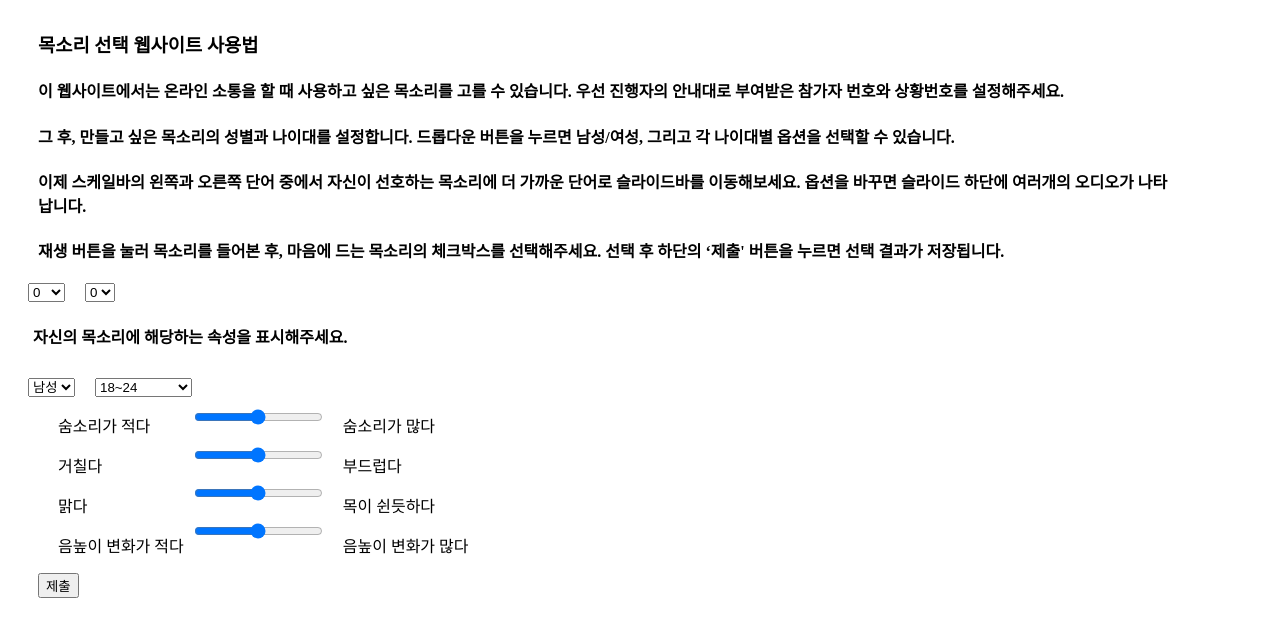
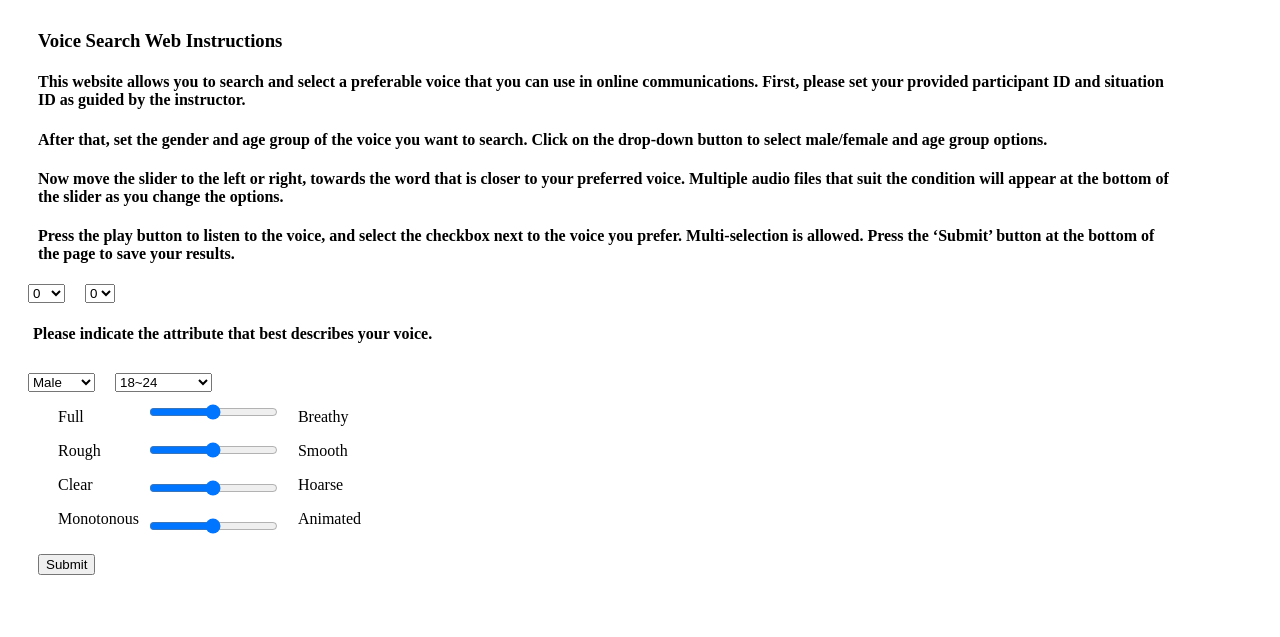
Before and after one commit to hyeonJeongByeon/VoiceCreator, a Django app: page / in a window 1280 px wide. Shown: the top 637 px of the page. Run offline with Django 3.2, Linux system fonts and the light colour scheme.

Commit message:
English translated version Voice Selection Web

```diff
--- a/VoiceCreator/main/templates/voice_search.html
+++ b/VoiceCreator/main/templates/voice_search.html
@@ -10,7 +10,7 @@
         <meta http-equiv="X-UA-Compatible" content="IE=edge">
         <meta name="viewport" content="width=device-width, initial-scale=1.0">
         <script src="https://code.jquery.com/jquery-3.4.1.min.js"></script>
-        <title>목소리 선택 웹사이트</title>
+        <title>Voice Search Web</title>
         <style>
             .wrapper{
                 display: flex;
@@ -33,11 +33,11 @@
 
     <body>
         <div style="margin: 30px 0 10px 30px; width: 90%;">
-                <h3>목소리 선택 웹사이트 사용법</h3>
-                <h4>이 웹사이트에서는 온라인 소통을 할 때 사용하고 싶은 목소리를 고를 수 있습니다. 우선 진행자의 안내대로 부여받은 참가자 번호와 상황번호를 설정해주세요. </h4>
-                <h4>그 후, 만들고 싶은 목소리의 성별과 나이대를 설정합니다. 드롭다운 버튼을 누르면 남성/여성, 그리고 각 나이대별 옵션을 선택할 수 있습니다. </h4>
-                <h4>이제 스케일바의 왼쪽과 오른쪽 단어 중에서 자신이 선호하는 목소리에 더 가까운 단어로 슬라이드바를 이동해보세요. 옵션을 바꾸면 슬라이드 하단에 여러개의 오디오가 나타납니다.</h4>
-                <h4>재생 버튼을 눌러 목소리를 들어본 후, 마음에 드는 목소리의 체크박스를 선택해주세요. 선택 후 하단의 ‘제출' 버튼을 누르면 선택 결과가 저장됩니다.</h4>
+                <h3>Voice Search Web Instructions</h3>
+                <h4>This website allows you to search and select a preferable voice that you can use in online communications. First, please set your provided participant ID and situation ID as guided by the instructor.</h4>
+                <h4>After that, set the gender and age group of the voice you want to search. Click on the drop-down button to select male/female and age group options.</h4>
+                <h4>Now move the slider to the left or right, towards the word that is closer to your preferred voice. Multiple audio files that suit the condition will appear at the bottom of the slider as you change the options.</h4>
+                <h4>Press the play button to listen to the voice, and select the checkbox next to the voice you prefer. Multi-selection is allowed. Press the ‘Submit’ button at the bottom of the page to save your results.</h4>
 
         </div>
         <form action="/save_user_input/" method="POST">
@@ -80,12 +80,12 @@
             </select>
         </div>
         <div id="situation_text" style="width:60%;">
-        <h4 style="margin-left: 25px;">자신의 목소리에 해당하는 속성을 표시해주세요.</h4>
+        <h4 style="margin-left: 25px;">Please indicate the attribute that best describes your voice.</h4>
         </div>
         <div style="display: flex; margin-top: 30px;">
             <select onchange="play();" id="gender" name="gender" style="margin-left: 20px;">
-                <option value="0" selected>남성</option>
-                <option value="1">여성</option>
+                <option value="0" selected>Male</option>
+                <option value="1">Female</option>
             </select>
             <select onchange="play();" id="age" name="age" style="margin-left: 20px;">
                 <option value="1" selected>18~24</option>
@@ -101,10 +101,10 @@
             <div class="left" style="margin-bottom: 0px;">
                 <div style="display: flex;">
                     <div>
-                        <p>숨소리가 적다</p>
-                        <p>거칠다</p>
-                        <p>맑다</p>
-                        <p>음높이 변화가 적다</p>
+                        <p>Full</p>
+                        <p>Rough</p>
+                        <p>Clear</p>
+                        <p>Monotonous</p>
                     </div>
                     <div style="margin-top: 10px; margin-left: 8px;">
                         <div><input onchange="play();" name="breathiness" type="range" min="2" max="4" value="3" class="slider" id="breathiness"></div>
@@ -113,17 +113,17 @@
                         <div><input onchange="play();" name="variation" type="range" min="2" max="4" value="3" class="slider" id="variation"></div>
                     </div>
                     <div>
-                        <p>숨소리가 많다</p>
-                        <p>부드럽다</p>
-                        <p>목이 쉰듯하다</p>
-                        <p>음높이 변화가 많다</p>
+                        <p>Breathy</p>
+                        <p>Smooth</p>
+                        <p>Hoarse</p>
+                        <p>Animated</p>
                     </div>
                 </div>
             </div>
         </div>
         <!-- <button type="button" onclick="play();" style="margin-left: 30px;">Search</button> -->
         <div id="url_list"></div>
-        <button type="submit" style="margin-left: 30px;">제출</button>
+        <button type="submit" style="margin-left: 30px;">Submit</button>
         </form>
         <script type="text/javascript">
             function play(){
@@ -180,18 +180,18 @@
             }
             function empty_audio(){
                 $("#url_list").append(
-                    '<h4 style="margin-left: 25px;">조건에 맞는 목소리가 없습니다. 다른 조건을 선택하세요.</h4>'
+                    '<h4 style="margin-left: 25px;">No voices found. Please select a different condition.</h4>'
                 );
             }
             function show_situation(){
                 $("#situation_text").empty();
                 var situationInput = Number($("#situation").val());
-                var situationText = ['당신은 명절을 맞아 멀리 떨어져 지내는 가족/친구와 오랜만에 안부인사와 근황을 전하려고 합니다. 앞서 설명한 플랫폼을 통해 맞춤형 목소리를 제작하여 원하는 목소리로 통화를 할 수 있다면 당신은 어떤 목소리로 소통하고 싶으십니까?',
-                                    "당신은 한 학기동안 실시간 온라인 수업에 학생으로 참여하려고 합니다. 수업은 매번 질의응답, 발표 및 토론이 활발히 진행되고, 교수자(예: 교수, 교사, 강사) 외 수업을 함께 듣는 다른 학생들과는 이미 서로 얼굴을 알고 있다고 가정합시다. 앞서 설명한 플랫폼을 통해 맞춤형 목소리를 제작하여 원하는 목소리로 수업에 참여를 할 수 있다면 당신은 어떤 목소리로 소통하고 싶으십니까?",
-                                    '당신은 다른 유저와 협력하며 즐기는 게임(예: 오버워치, 배틀그라운드)에서 같은 팀 내 다른 멤버들과 소통하려고 합니다. 이 때, 키보드로 입력하고 화면의 글을 읽어야하는 채팅 대신 보이스톡 기능을 활용하여 참여하기로 합니다. 앞서 설명한 플랫폼을 통해 맞춤형 목소리를 제작하여 원하는 목소리로 게임에 참여를 할 수 있다면 당신은 어떤 목소리로 소통하고 싶으십니까?',
-                                    '당신이 배송받은 물품이 파손된 상태로 도착하여 해당 물품 생산 업체 콜센터 상담원에게 문의하려고 합니다. 앞서 설명한 플랫폼을 통해 맞춤형 목소리를 제작하여 원하는 목소리로 민원상담을 할 수 있다면 당신은 어떤 목소리로 소통하고 싶으십니까?',
-                                    '당신은 당신이 잘 아는 분야에 대한 정보전달용 유튜브 콘텐츠(예: 다큐멘터리)를 제작하려고 합니다. 따라서 당신은 영상 클립, 자막, 목소리를 넣어 영상을 구성하려고 하고 이 영상은 유튜브를 사용하는 불특정 다수에게 보여질 수 있습니다. 앞서 설명한 플랫폼을 통해 맞춤형 목소리를 제작하여 원하는 목소리로 영상을 만들 수 있다면 당신은 어떤 목소리로 소통하고 싶으십니까?',
-                                    '자신의 목소리에 해당하는 속성을 표시해주세요.']
+                var situationText = ['You are trying to send greeting messages to your family or friends during the holidays. If you could create a customized voice using the platform described above and make a phone call with the voice you prefer, what kind of voice would you like to communicate with?',
+                                    'You are a student participating in an online class that requires active discussions and presentations. Let’s assume that you are familiar with the instructor and the classmates. If you could create a customized voice using the platform described above and participate in class with the voice you prefer, what kind of voice would you like to communicate with?',
+                                    'You are trying to communicate with team members in an online game (e.g., League of Legends, Overwatch, PlayerUnknown’s Battlegrounds) using your voice. If you could create a customized voice using the platform described above and use this voice in-game, what kind of voice would you like to communicate with?',
+                                    'You are trying to call the customer service center and inquire about the damaged package you received. If you could create a customized voice using the platform described above and make a phone call, what kind of voice would you like to communicate with?',
+                                    'You are trying to film an informative video, such as a documentary, that includes your voice. This video will be uploaded on YouTube and anyone on the internet can access your clip. If you could create a customized voice using the platform described above and use it for your video clip, what kind of voice would you like to use?',
+                                    'Please indicate the attribute that best describes your voice.']
                 $("#situation_text").append(
                     '<h4 style="margin-left: 25px;">'+situationText[situationInput-1]+'</h4>'
                 );
```
